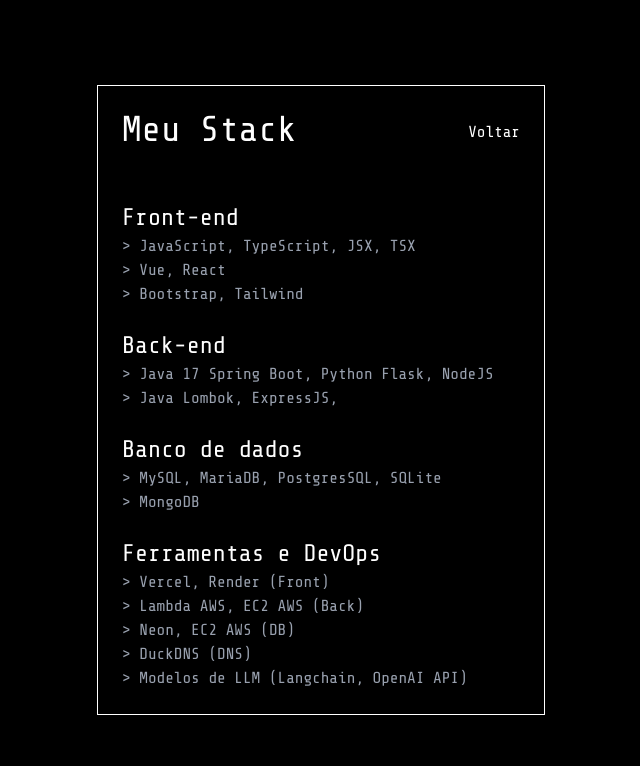
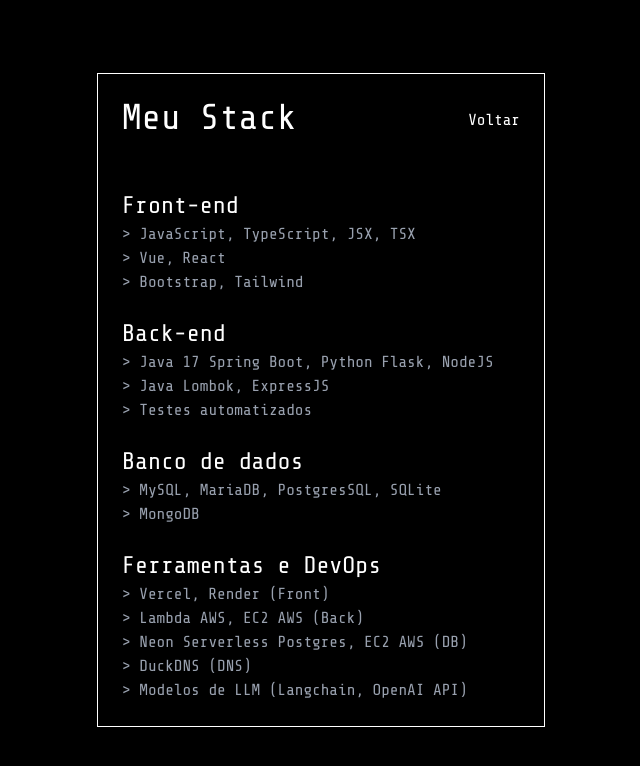
Before and after one commit to arthurdeka/personal-website, a React (Vite) app: page /mystack in a window 1280 px wide. Shown: the top 766 px of the page, without its empty margins (319-959 px from the left). Built offline with nearby package versions, Linux system fonts and the light colour scheme.

Commit message:
update/info

```diff
--- a/src/routes/MyStack.tsx
+++ b/src/routes/MyStack.tsx
@@ -25,7 +25,8 @@
             <div>
                 <h2 className="text-2xl hover:underline">Back-end</h2>
                 <h3 className="text-md text-gray-400">&gt; Java 17 Spring Boot, Python Flask, NodeJS</h3>
-                <h3 className="text-md text-gray-400">&gt; Java Lombok, ExpressJS, </h3>
+                <h3 className="text-md text-gray-400">&gt; Java Lombok, ExpressJS</h3>
+                <h3 className="text-md text-gray-400">&gt; Testes automatizados</h3>
             </div>
             <div>
                 <h2 className="text-2xl hover:underline">Banco de dados</h2>
@@ -36,7 +37,7 @@
                 <h2 className="text-2xl hover:underline">Ferramentas e DevOps</h2>
                 <h3 className="text-md text-gray-400">&gt; Vercel, Render (Front)</h3>
                 <h3 className="text-md text-gray-400">&gt; Lambda AWS, EC2 AWS (Back)</h3>
-                <h3 className="text-md text-gray-400">&gt; Neon, EC2 AWS (DB)</h3>
+                <h3 className="text-md text-gray-400">&gt; Neon Serverless Postgres, EC2 AWS (DB)</h3>
                 <h3 className="text-md text-gray-400">&gt; DuckDNS (DNS)</h3>
                 <h3 className="text-md text-gray-400">&gt; Modelos de LLM (Langchain, OpenAI API)</h3>
             </div>
```
